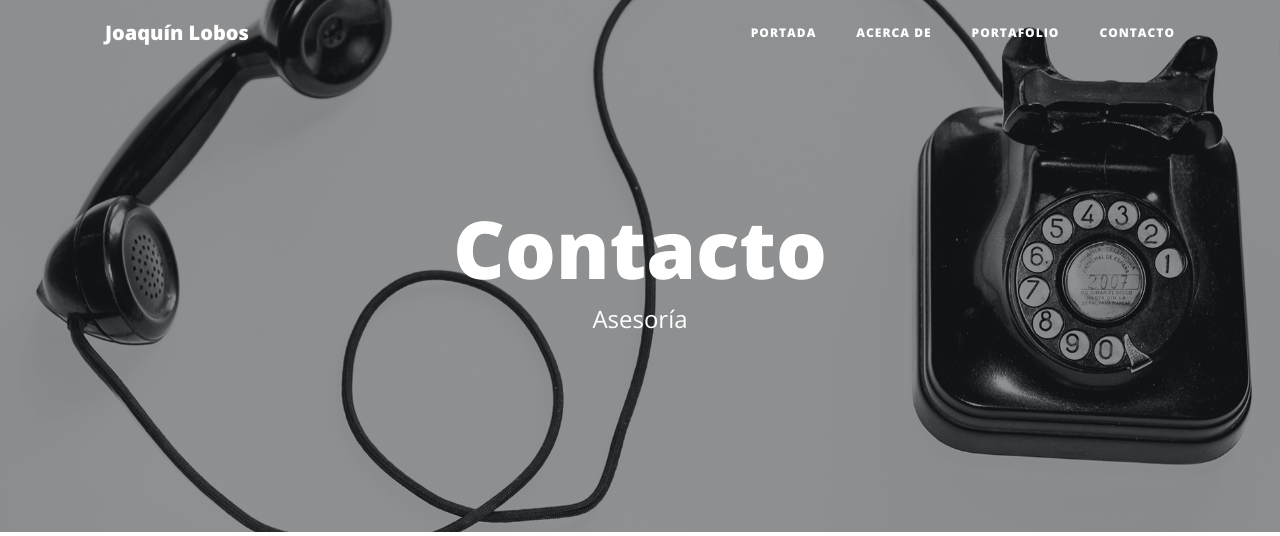
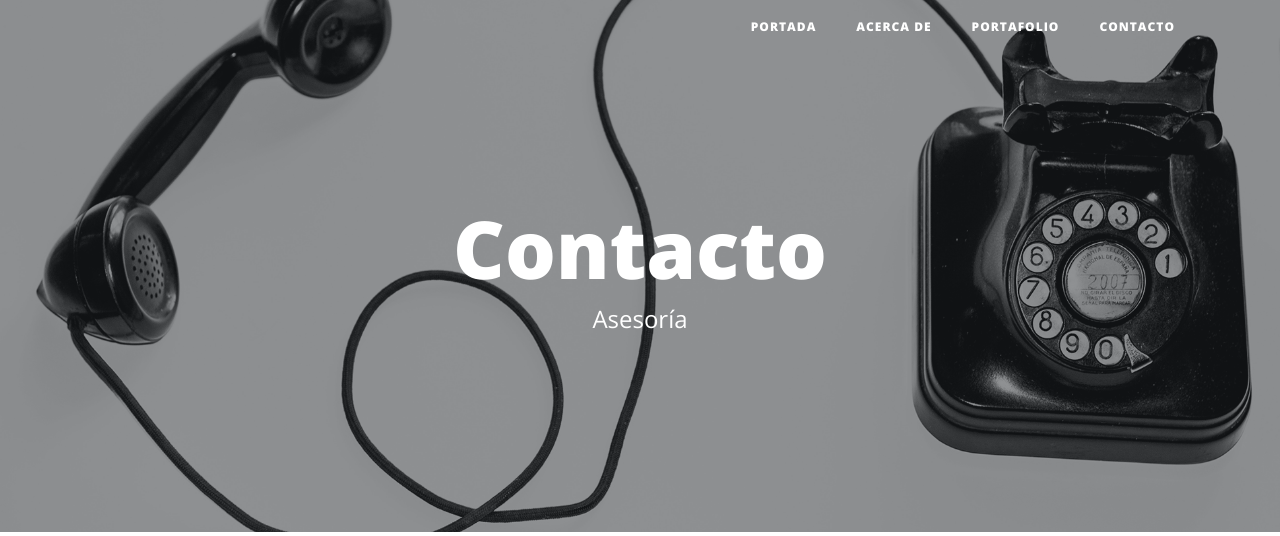
Before and after one commit to Jota-Wolf/WebPersonal, a Django app: page /contact/ in a window 1280 px wide. Shown: the top 536 px of the page. Run offline with Django 3.2, Linux system fonts and the light colour scheme; some libraries are stand-ins or nearby versions.

Commit message:
se saca vinculo para volver al home , desde nombre

```diff
--- a/core/templates/core/base.html
+++ b/core/templates/core/base.html
@@ -23,7 +23,6 @@
     <!-- Navegación -->
     <nav class="navbar navbar-expand-lg navbar-light fixed-top" id="mainNav">
         <div class="container">
-            <a class="navbar-brand" href="{% url 'home' %}">Joaquín Lobos</a>
             <button class="navbar-toggler navbar-toggler-right" type="button" data-toggle="collapse" data-target="#navbarResponsive" aria-controls="navbarResponsive" aria-expanded="false" aria-label="Toggle navigation">
           Menú
           <i class="fa fa-bars"></i>
```
